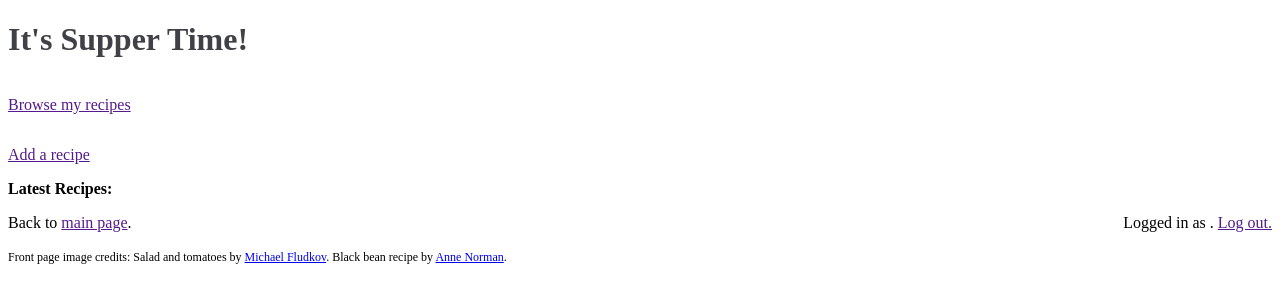
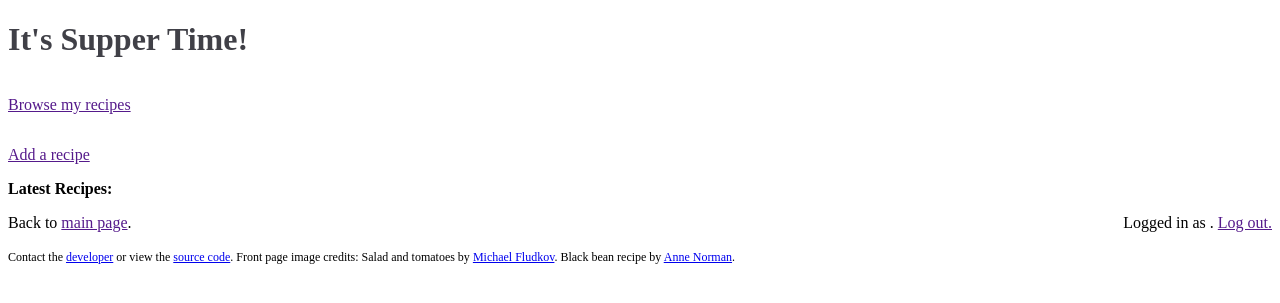
Before and after one commit to stefanv/aandete, a Python web app: template app/aandete/templates/home.mako in a window 1280 px wide. Shown: the top 303 px of the page. Run offline with Mako, Linux system fonts and the light colour scheme; the template is opened without the code that fills it, so the values that code supplies are empty.

Commit message:
Add license and link to source so other people can play around with it.

```diff
--- a/app/aandete/templates/base.mako
+++ b/app/aandete/templates/base.mako
@@ -49,6 +49,8 @@
 
 <br/><br/>
 <span style="font-size: 9pt;">
+Contact the <a href="http://mentat.za.net">developer</a> or
+view the <a href="http://github.com/stefanv/aandete.git">source code</a>.
 Front page image credits: Salad and tomatoes by <a
 href="http://www.flickr.com/people/floodkoff/">Michael
 Fludkov</a>. Black bean recipe by <a
```
Also changed, not shown: LICENSE.txt (added).
